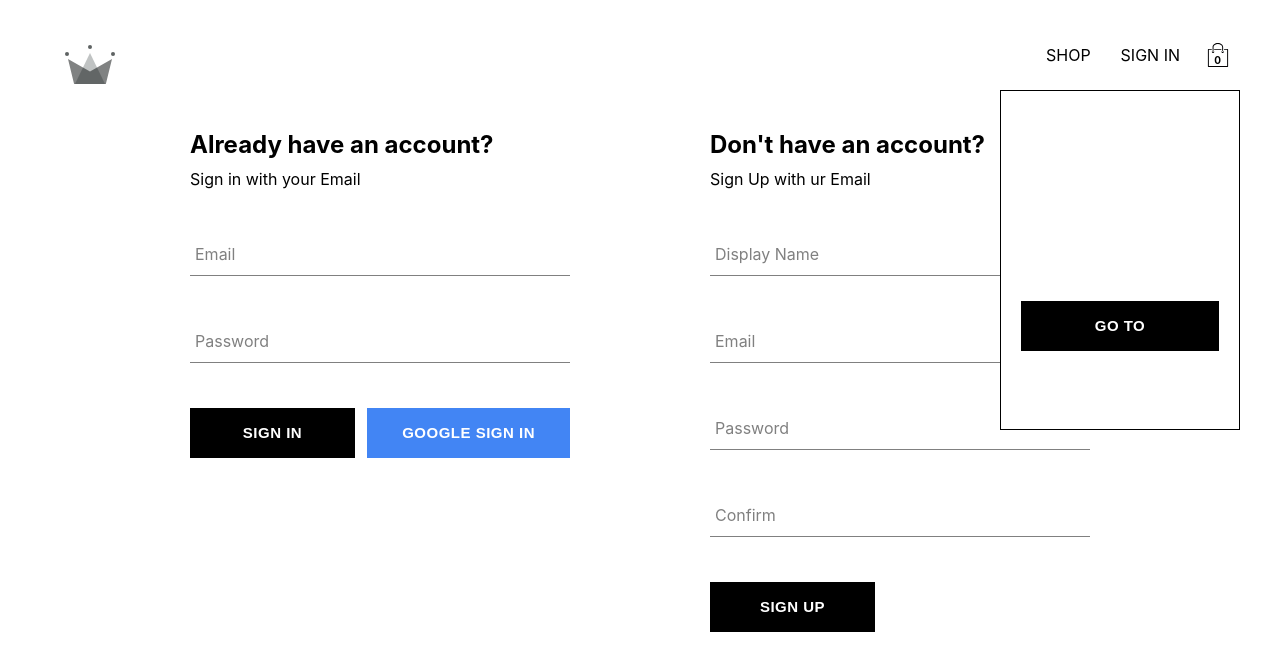
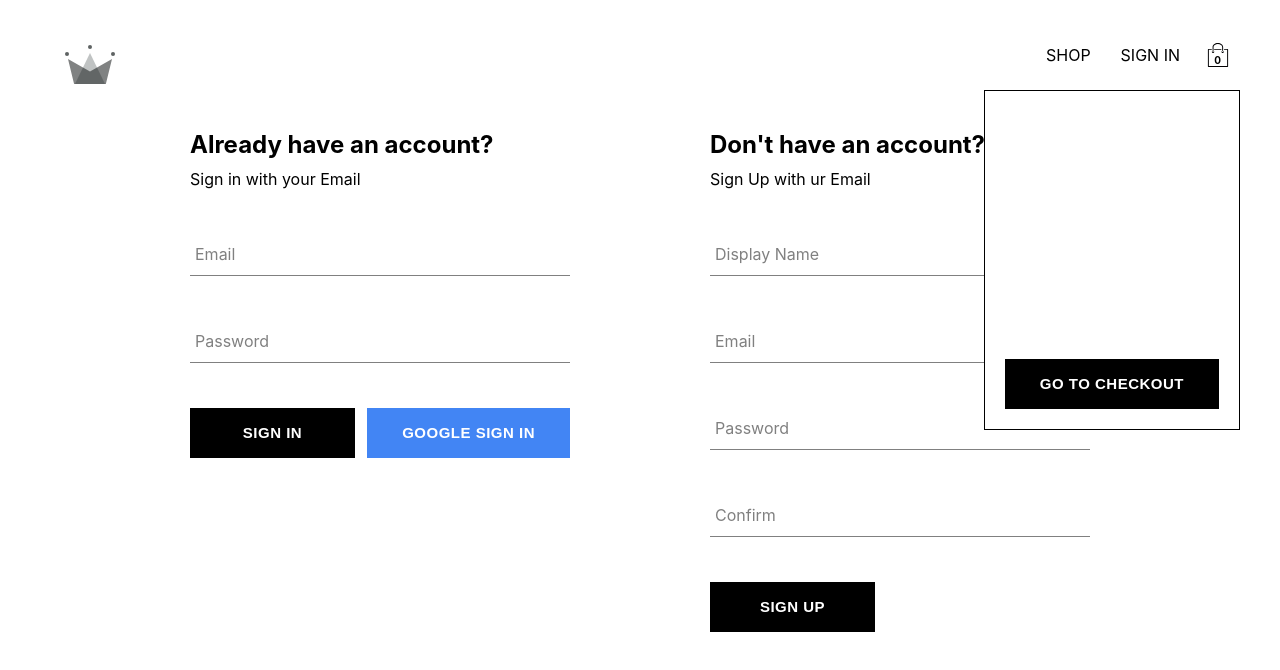
Before and after one commit to lebovvskii/clothing-store, a React (Create React App) app: page /auth in a window 1280 px wide. Shown: the top 670 px of the page. Built offline with nearby package versions, Linux system fonts and the light colour scheme; no server answers.

Commit message:
check the issue isCartOpen

```diff
--- a/src/components/button/button.component.jsx
+++ b/src/components/button/button.component.jsx
@@ -7,7 +7,6 @@ const BUTTON_TYPES_CLASSES = {
 };
 
 export const Button = ({ children, buttonType = "button", ...props }) => {
-  console.log(buttonType);
   return (
     <button
       className={`button-container ${BUTTON_TYPES_CLASSES[buttonType]}`}
--- a/src/components/cart-dropdown/cart-dropdown.component.jsx
+++ b/src/components/cart-dropdown/cart-dropdown.component.jsx
@@ -4,9 +4,8 @@ import { Button } from "../button/button.component";
 export const CartDropdown = () => {
   return (
     <div className="cart-dropdown-container">
-      <div className="cart-items">
-        <Button>Go to checkout</Button>
-      </div>
+      <div className="cart-items"></div>
+      <Button>Go to checkout</Button>
     </div>
   );
 };
--- a/src/components/cart-dropdown/cart-dropdown.styles.scss
+++ b/src/components/cart-dropdown/cart-dropdown.styles.scss
@@ -1,6 +1,6 @@
 .cart-dropdown-container {
   position: absolute;
-  width: 240px;
+  width: auto;
   height: 340px;
   display: flex;
   flex-direction: column;
--- a/src/components/cart-icon/cart-icon.component.jsx
+++ b/src/components/cart-icon/cart-icon.component.jsx
@@ -1,10 +1,16 @@
 import "./cart-icon.styles.scss";
+import { useContext, useState } from "react";
+import { CartContext } from "../../contexts/cart.context";
 
 import { ReactComponent as ShoppingIcon } from "../../assets/shopping-bag.svg";
 
 export const CartIcon = () => {
+  const { setIsCartOpen, isCartOpen } = useContext(CartContext);
+  const toggleIsCartOpen = () => {
+    setIsCartOpen(!isCartOpen);
+  };
   return (
-    <div className="cart-icon-container">
+    <div className="cart-icon-container" onClick={toggleIsCartOpen}>
       <ShoppingIcon className="shopping-icon" />
       <span className="item-count ">0</span>
     </div>
--- /dev/null
+++ b/src/contexts/cart.context.jsx
@@ -0,0 +1,12 @@
+import { createContext, useState } from "react";
+
+export const CartContext = createContext({
+  isCartOpen: false,
+  setIsCartOpen: () => {},
+});
+
+export const CartProvider = ({ children }) => {
+  const [isCartOpen, setIsCartOpen] = useState(false);
+  const value = { isCartOpen, setIsCartOpen };
+  return <CartContext.Provider value={value}>{children}</CartContext.Provider>;
+};
--- a/src/index.js
+++ b/src/index.js
@@ -6,13 +6,16 @@ import reportWebVitals from "./reportWebVitals";
 import { BrowserRouter } from "react-router-dom";
 import { UserProvider } from "./contexts/user.context";
 import { ProductsProvider } from "./contexts/shop.context";
+import { CartProvider } from "./contexts/cart.context";
 
 const root = ReactDOM.createRoot(document.getElementById("root"));
 root.render(
   <BrowserRouter>
     <UserProvider>
       <ProductsProvider>
-        <App />
+        <CartProvider>
+          <App />
+        </CartProvider>
       </ProductsProvider>
     </UserProvider>
   </BrowserRouter>,
--- a/src/routes/navigation/navigation.component.jsx
+++ b/src/routes/navigation/navigation.component.jsx
@@ -2,6 +2,7 @@ import { Outlet, Link } from "react-router-dom";
 import { Fragment, useContext } from "react";
 import { ReactComponent as CrownLogo } from "../../assets/crown.svg";
 import { UserContext } from "../../contexts/user.context";
+import { CartContext } from "../../contexts/cart.context";
 import "./navigation.styles.scss";
 import { signOutUser } from "../../utils/firebase/firebase.utils";
 import { CartIcon } from "../../components/cart-icon/cart-icon.component";
@@ -9,6 +10,8 @@ import { CartDropdown } from "../../components/cart-dropdown/cart-dropdown.compo
 
 export const Navigation = () => {
   const { currentUser } = useContext(UserContext);
+  const isCartOpen = useContext(CartContext);
+  console.log({ isCartOpen });
   return (
     <Fragment>
       <div className="navigation">
@@ -30,7 +33,7 @@ export const Navigation = () => {
           )}
           <CartIcon />
         </div>
-        <CartDropdown />
+        {isCartOpen && <CartDropdown />}
       </div>
       <Outlet />
     </Fragment>
```
